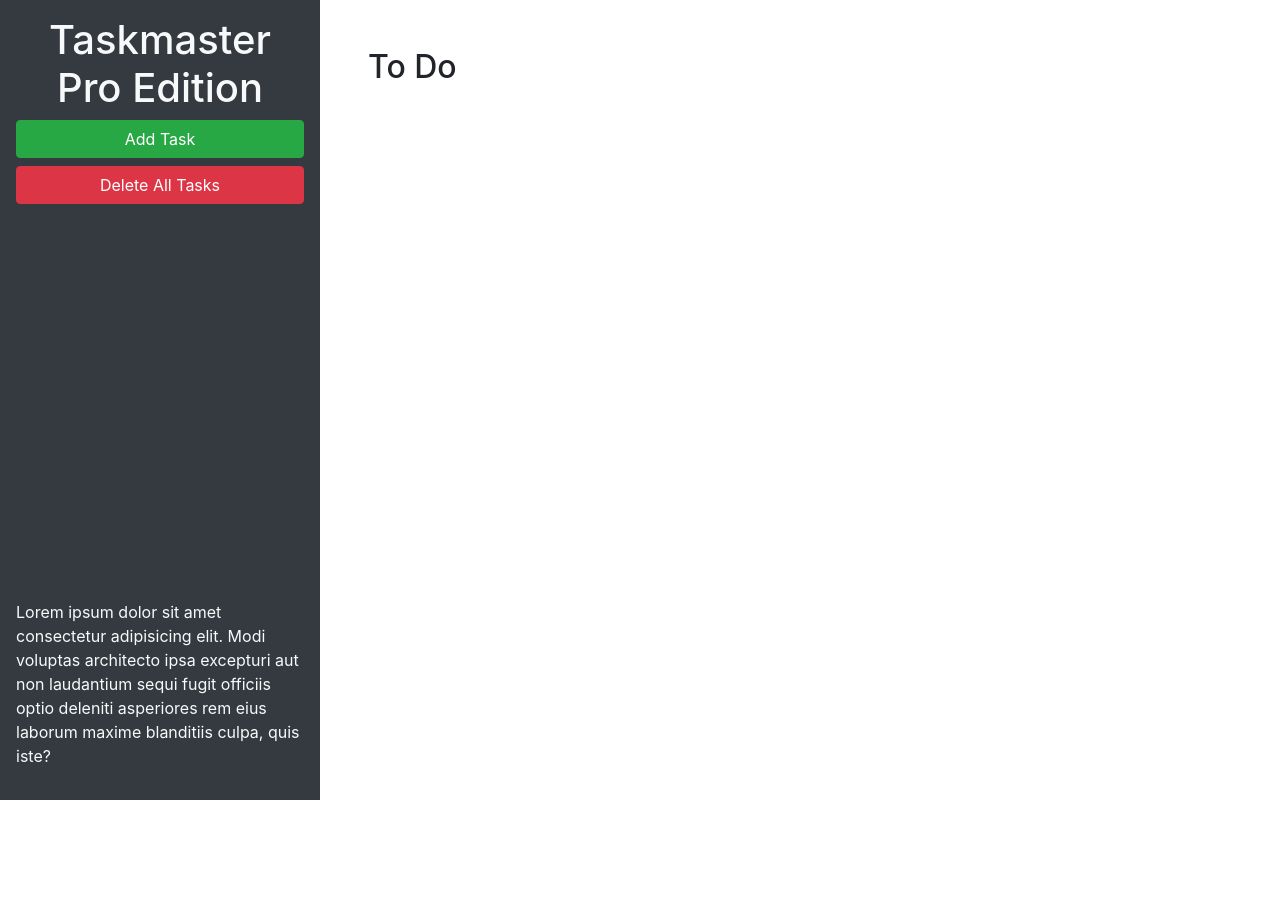
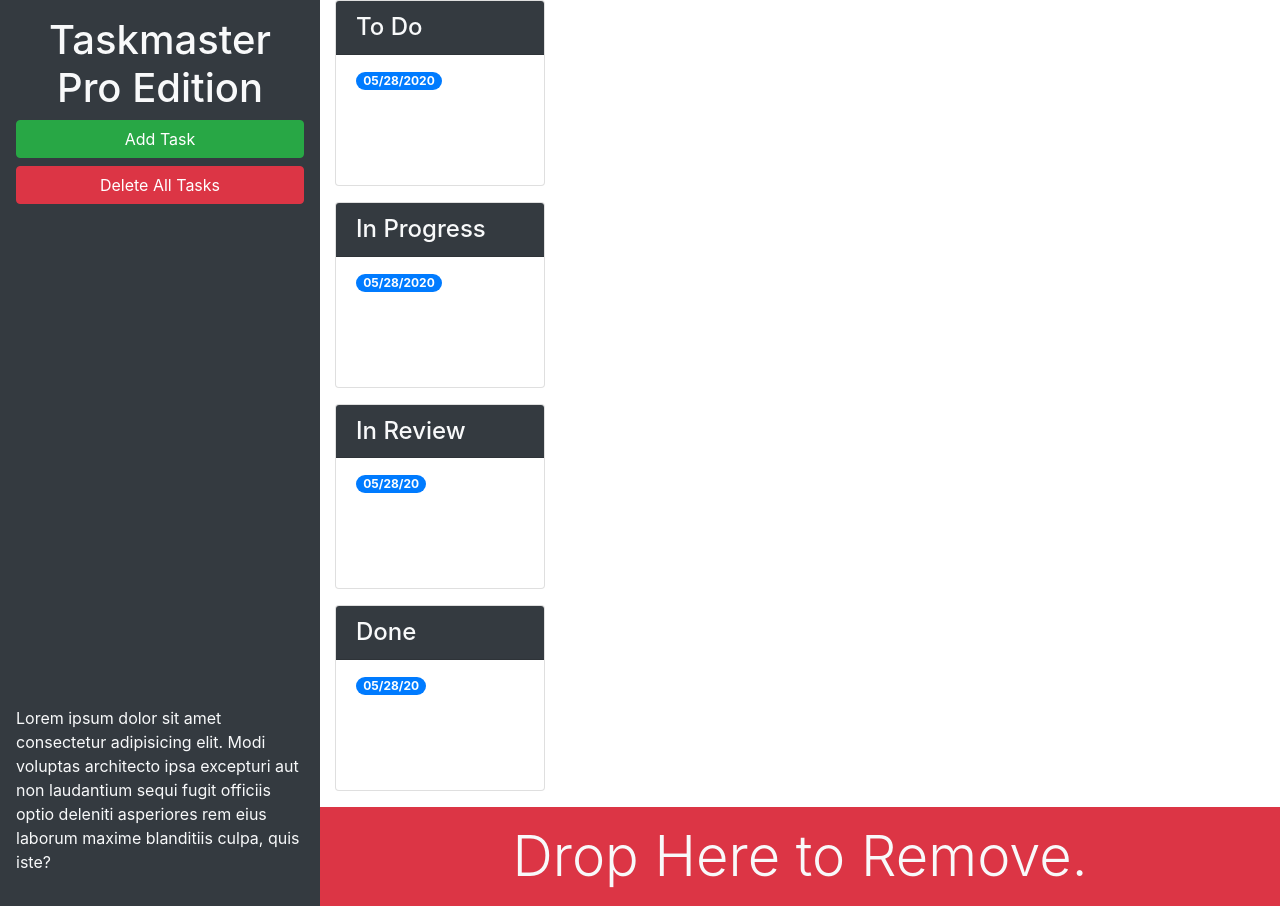
Before and after one commit to vanessamald/taskmaster-pro, a plain HTML site: page index.html in a window 1280 px wide. Before the commit the page ends 800 px from the top, so only its background shows below. Drawn offline with nearby package versions, Linux system fonts and the light colour scheme.

Commit message:
adding bootstrap utility classes and trash dropzone

```diff
--- a/index.html
+++ b/index.html
@@ -18,19 +18,71 @@
       <button id="create-task" class="btn btn-block btn-success" data-toggle="modal" data-target="#task-form-modal">Add
         Task</button>
       <button id="remove-tasks" class="btn btn-block btn-danger">Delete All Tasks</button>
-      <p class="mt-auto">Lorem ipsum dolor sit amet consectetur adipisicing elit. Modi voluptas architecto ipsa
+      <p class="mt-auto d-none d-lg-block">Lorem ipsum dolor sit amet consectetur adipisicing elit. Modi voluptas architecto ipsa
         excepturi aut non
         laudantium sequi fugit officiis optio deleniti asperiores rem eius laborum maxime blanditiis culpa, quis iste?
       </p>
     </header>
-    <main class="col-12 col-lg-9">
-      <div class="m-5">
-        <h2>To Do</h2>
-        <ul id="list-toDo" class="list-group"> </ul>
+    <main class="col-12 col-lg-9 flex-column">
+      <div class="col-12 col-md-6 col-xl-3 mb-3">
+        <div class="card">
+          <h4 class="card-header bg-dark text-light">To Do</h4>
+          <ul id="list-toDo" class="list-group list-group-flush">
+          <li class="list-group-item">
+            <span class="badge badge-primary badge-pill">05/28/2020</span>
+            <p class="m-1"></p>
+          </li>
+        </ul>
       </div>
-    </main>
+      </div>
+    <!-- todo end-->
+    <!-- in progress start-->
+    <div class="col-12 col-md-6 col-xl-3 mb-3">
+    <div class="card">
+      <h4 class="card-header bg-dark text-light">In Progress</h4>
+        <ul id="list-toDo" class="list-group list-group-flush">
+          <li class="list-group-item">
+            <span class="badge badge-primary badge-pill">05/28/2020 </span>
+              <p class="m-1"></p>
+          </li>
+        </ul>
+      </div>
+      </div>
+      <!-- in progress end-->
+      <!-- in review start-->
+    <div class="col-12 col-md-6 col-xl-3 mb-3">
+    <div class="card">
+      <h4 class="card-header bg-dark text-light">In Review</h4>
+      <ul id="list-toDo" class="list-group list-group-flush">
+        <li class="list-group-item">
+          <span class="badge badge-primary badge-pill">05/28/20</span>
+            <p class="m-1"></p>
+        </li>
+      </ul>
+    </div>
   </div>
-
+    <!-- in review end-->
+    <!-- done start-->
+    <div class="col-12 col-md-6 col-xl-3 mb-3">
+      <div class="card">
+      <h4 class="card-header bg-dark text-light">Done</h4>
+      <ul id="list-toDo" class="list-group list-group-flush">
+        <li class="list-group-item">
+          <span class="badge badge-primary badge-pill">05/28/20</span>
+          <p class="m-1"></p>
+        </li>
+      </ul>
+    </div>
+  </div>
+  <!-- trash dropzone start-->
+  <div id="trash">
+    <div class="mt-auto w-100 bg-danger p-3 text-center text-light display-4">
+      Drop Here to Remove.
+    </div>
+  </div>
+  <!-- trash dropzone end-->
+    <!-- done end-->
+  </main>
   <!-- Modal -->
   <div class="modal fade" id="task-form-modal" tabindex="-1" role="dialog" aria-labelledby="task-form-modal"
     aria-hidden="true">
@@ -46,11 +98,11 @@
           <form>
             <div class="form-group">
               <label for="modalTaskDescription">Task description</label>
-              <textarea id="modalTaskDescription" rows="3"></textarea>
+              <textarea id="modalTaskDescription" rows="3" class="form-control"></textarea>
             </div>
             <div class="form-group">
               <label for="modalDueDate">Due date</label>
-              <input type="text" id="modalDueDate" placeholder="mm/dd/yyyy" autocomplete="off" />
+              <input type="text" class="form-control" id="modalDueDate" placeholder="mm/dd/yyyy" autocomplete="off" />
             </div>
           </form>
         </div>
```
Also changed, not shown: 2 other files.
